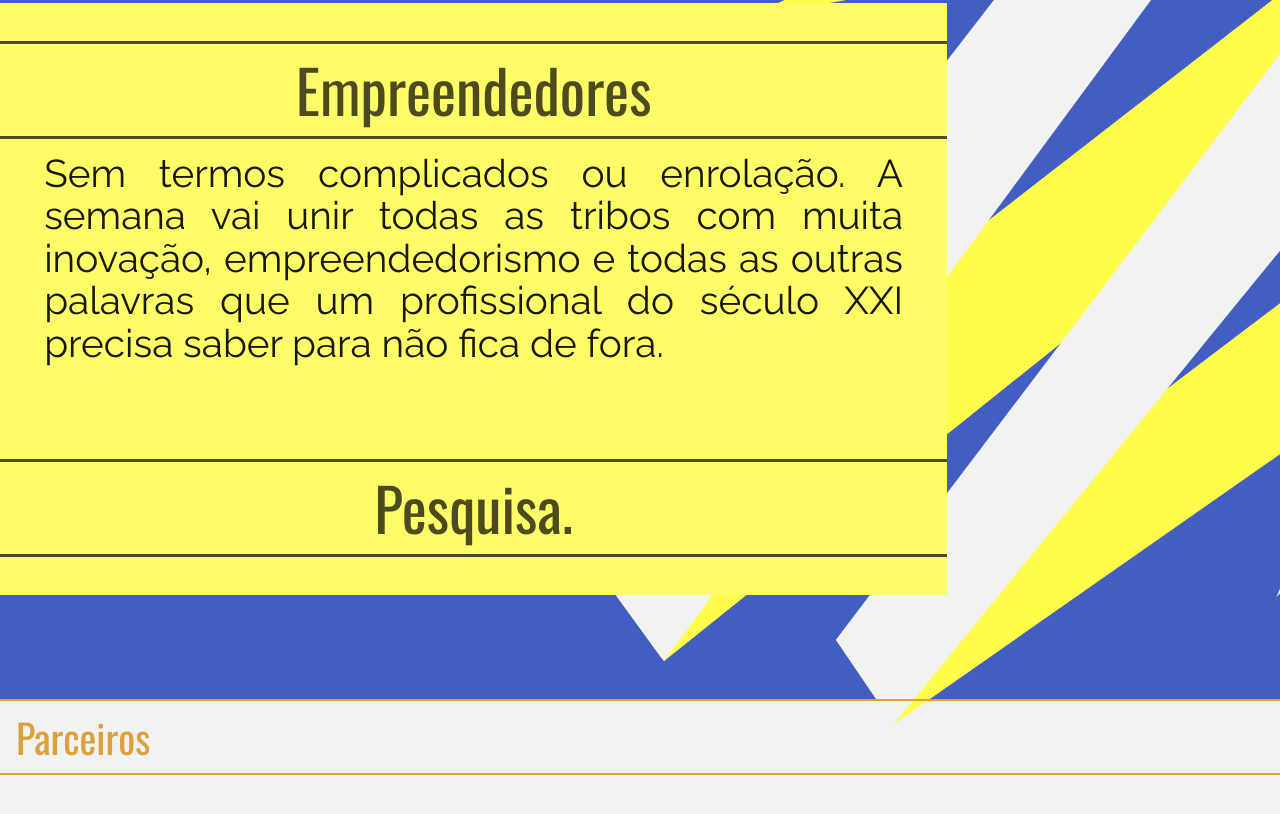
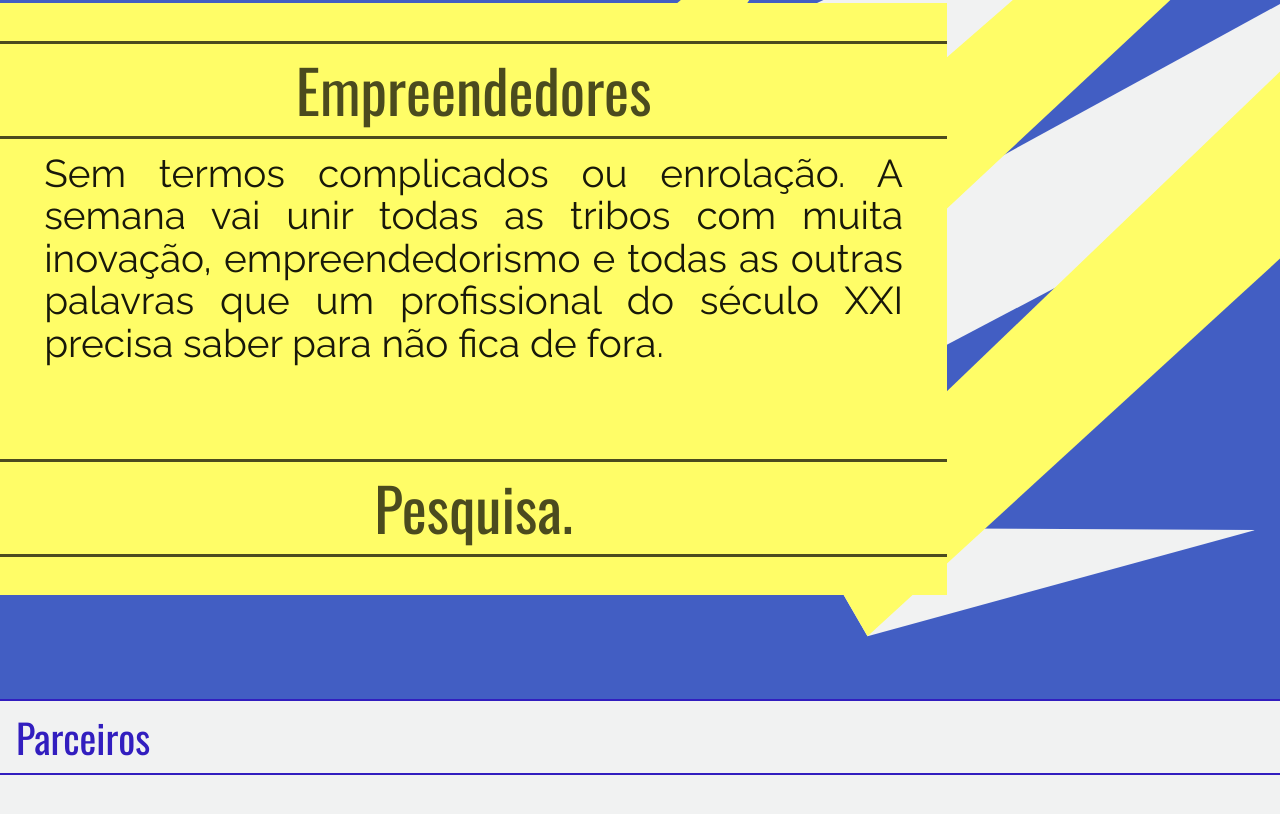
Before and after one commit to gabrielsmorais/semanaEconomia, a plain HTML site: page index.html in a window 1280 px wide. Shown: the part 2501-3315 px from the top of the page. Drawn offline with nearby package versions, Linux system fonts and the light colour scheme; a script that the page names is missing.

Commit message:
vFormas2

```diff
--- a/css/style.css
+++ b/css/style.css
@@ -248,7 +248,7 @@ h2:after {
 
 #main5 {
   font-family: 'Oswald', sans-serif !important;
-  color: #DCA13D;
+  color: #321EBF;
 	display: flex;
 	justify-content: center;
 	align-items: center;
@@ -349,7 +349,7 @@ h2:after {
 	height: 2px;
 	width: 100%;
 	content: "";
-	background: #DCA13D;
+	background: #321EBF;
 	display: block;
 	position: absolute;
 	transition: width 0.4s ease;
@@ -444,7 +444,7 @@ h2:after {
 .backgroundEconomy {
   position: absolute;
   left: -30%;
-  bottom: 97%;
+  bottom: 90%;
 }
 
 .frontEconomy{
@@ -466,7 +466,7 @@ h2:after {
   /*margin-top: -150px;*/
   width: calc(75vw + 60vh);
   transition: 1s all ease;
-  transform: rotate(120deg);
+  transform: rotate(140deg);
 }
 
 .one,
@@ -513,16 +513,16 @@ h2:after {
 
 .backgroundEntrepe {
   position: absolute;
-  bottom: 100%;
+  bottom: 110%;
   right: 60%;
 }
 
 .frontEntrepe {
-  background: #F1F2F2;
+  background: #FFFD67;
 }
 
 .backEntrepe {
-  background: #FFFC4B;
+  background: #F1F2F2;
   background-size: cover;
   background-position: 40% 50%;
 }
@@ -534,9 +534,9 @@ h2:after {
   height: calc(30vw + 50vh);
   /*margin-left: -75px;*/
   /*margin-top: -150px;*/
-  width: calc(50vw + 50vh);
+  width: calc(30vw + 80vh);
   transition: 1s all ease;
-  transform: rotate(140deg);
+  transform: rotate(330deg);
 }
 
 .one,
```
Also changed, not shown: 1 other file.
